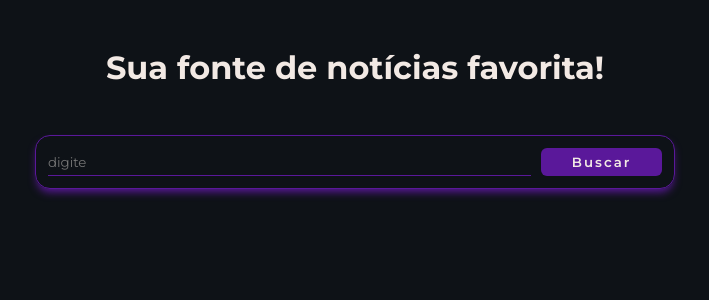
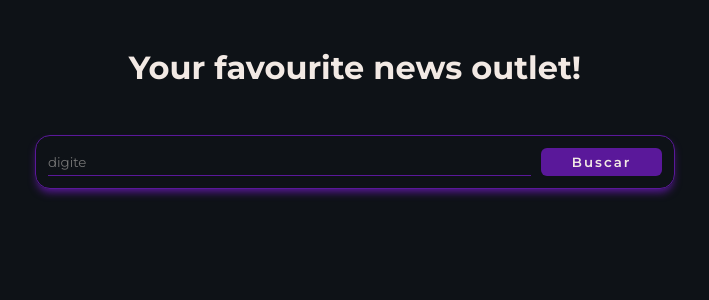
Before and after one commit to kpmnta/teste-neoway, a React (Create React App) app: page / in a window 1280 px wide. Shown: the top 300 px of the page, without its empty margins (285-994 px from the left). Built offline with nearby package versions, Linux system fonts and the light colour scheme; the HTML template or start-up script is replaced by a standard one.

Commit message:
fix: heading in english

```diff
--- a/src/App.js
+++ b/src/App.js
@@ -25,7 +25,7 @@ function App() {
 
   return (
     <div className="App">
-      <h1>Sua fonte de notícias favorita!</h1>
+      <h1>Your favourite news outlet!</h1>
       <FilterInput
         setQuery={setQuery}
       />
```
